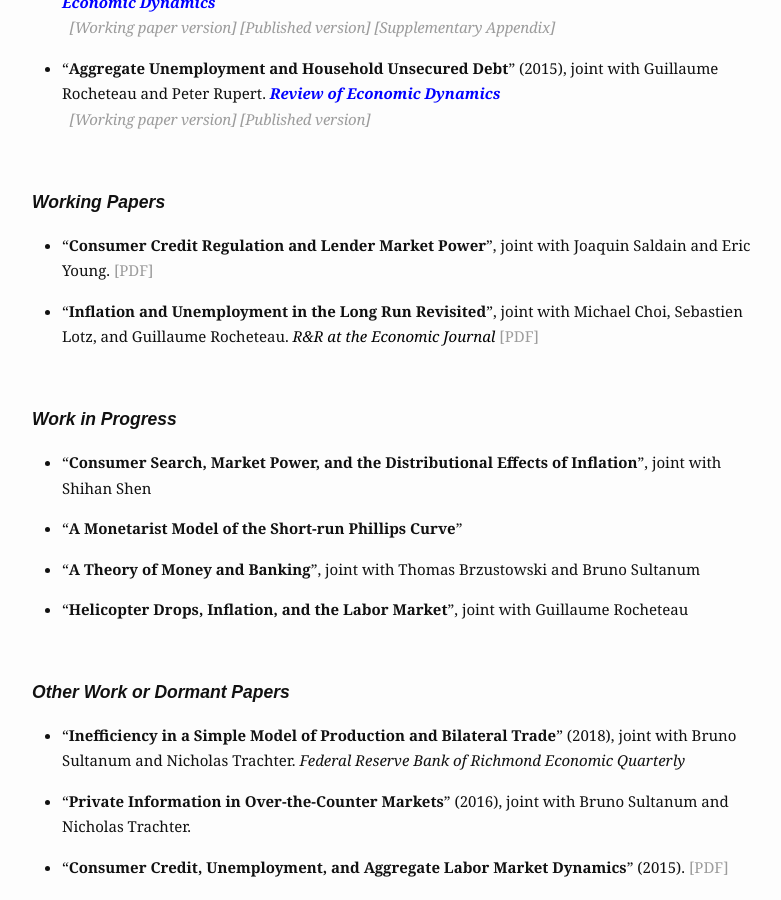
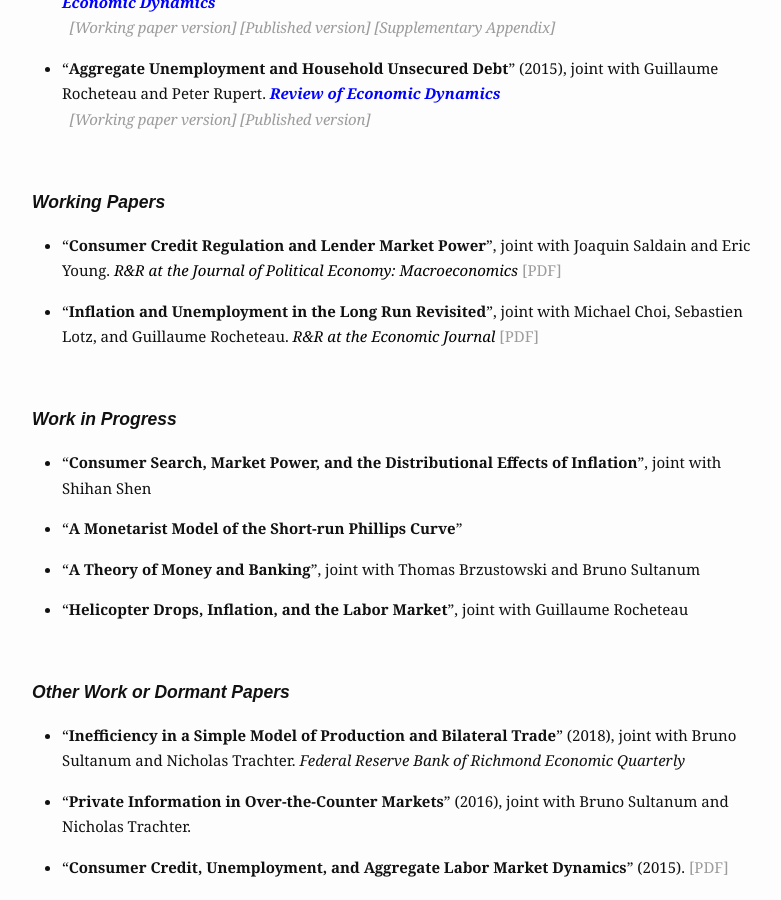
Before and after one commit to zbethune/zbethune.github.io, a Jekyll site: the page built from research.md, in a window 1280 px wide and 900 px high, scrolled down 905 px. Shown: the whole window, without its empty margins (238-1019 px from the left). Built offline with Jekyll 4.4.1, drawn with Linux system fonts in a browser that asks for light colours.

Commit message:
Update research.md

```diff
--- a/research.md
+++ b/research.md
@@ -54,7 +54,7 @@ slug: /research
 
 ### ***Working Papers***
 
--  "__Consumer Credit Regulation and Lender Market Power__", joint with Joaquin Saldain and Eric Young.
+-  "__Consumer Credit Regulation and Lender Market Power__", joint with Joaquin Saldain and Eric Young. <span style="color: black"> *R&R at the Journal of Political Economy: Macroeconomics* </span>
 <a href="./assets/pdfs/BSY_May25.pdf" target="_blank" rel="noopener noreferrer">[PDF]</a> <br> <a style="color: #a80f0f"> </a>
 
 -  "__Inflation and Unemployment in the Long Run Revisited__", joint with Michael Choi, Sebastien Lotz, and Guillaume Rocheteau. <span style="color: black"> *R&R at the Economic Journal* </span>
```
